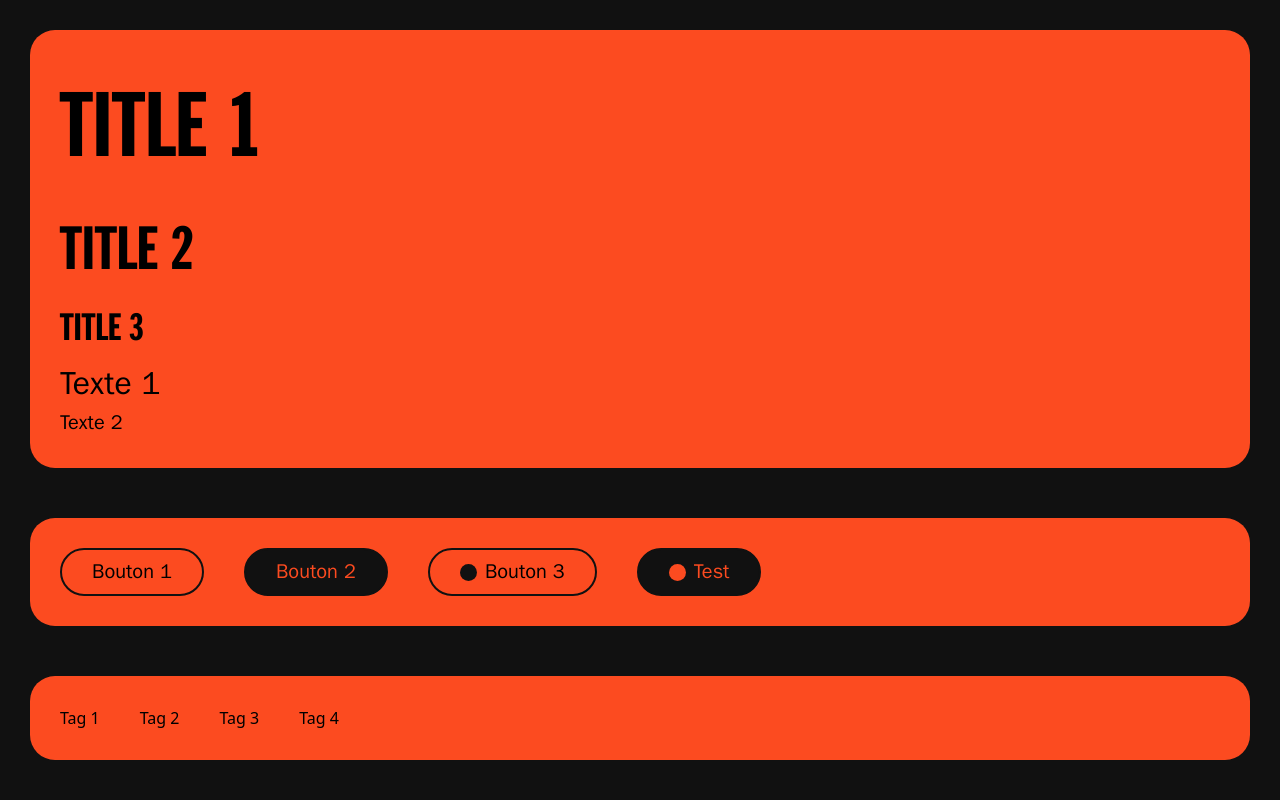
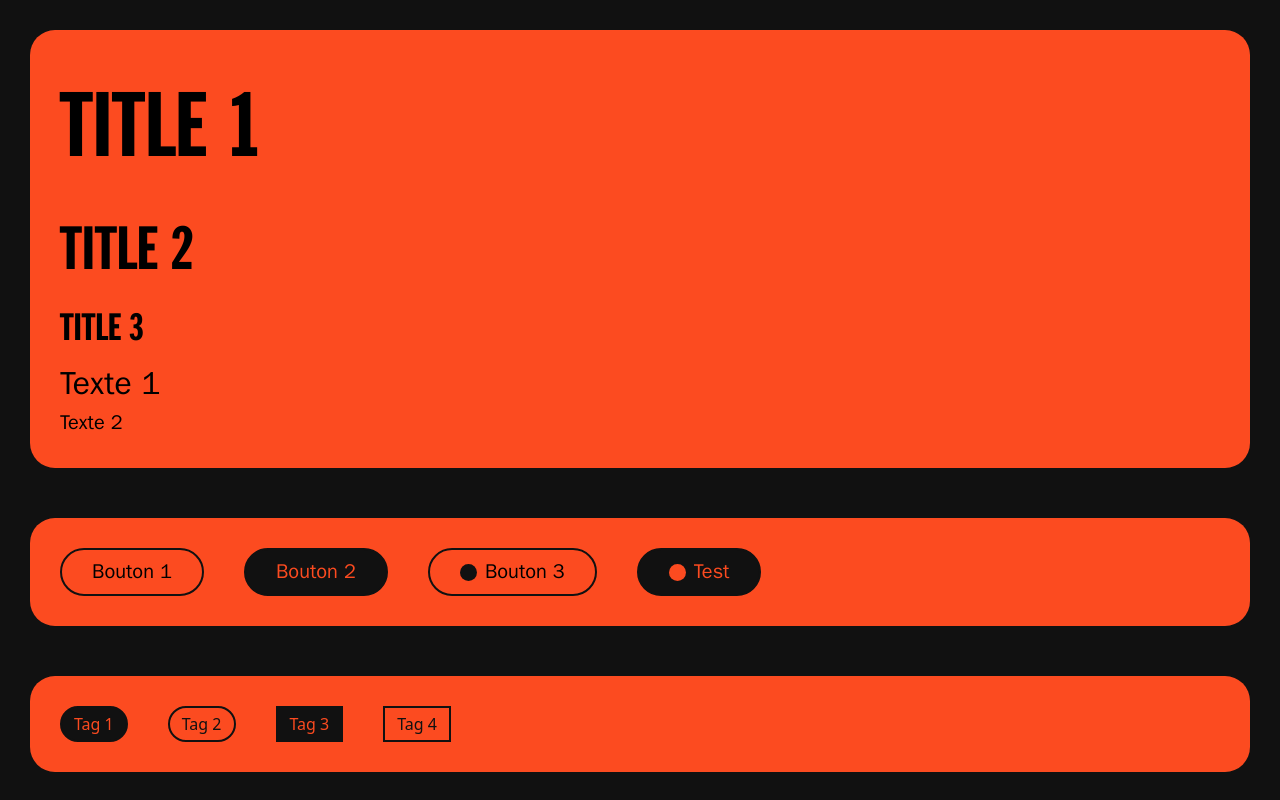
Before and after one commit to louis-va/brm, a React (Vite) app in the folder client/: page /design-system in a window 1280 px wide. Built offline with nearby package versions, Linux system fonts and the light colour scheme.

Commit message:
udate design system

```diff
--- a/client/src/ui/design-system/Tag.tsx
+++ b/client/src/ui/design-system/Tag.tsx
@@ -1,21 +1,33 @@
+import React from 'react';
+
 interface TagProps {
-    variant?: "orange" | "black";
-    children?: React.ReactNode;
+  bgColor: 'orange' | 'black';
+  rounded?: boolean;
+  children?: React.ReactNode;
 }
 
-export const Tag = ({ variant, children }: TagProps) => {
-    let variantClasses;
+export const Tag = ({ bgColor, rounded = true, children }: TagProps) => {
+  let bgColorClasses;
+  let borderClasses;
 
-    switch (variant) {
-        case "orange":
-            variantClasses =
-                "bg-orangePrimary text-blackPrimary border-2 border-blackPrimary rounded-full py-[7px] px-30";
-            break;
-        case "black":
-            variantClasses =
-                "bg-blackPrimary text-orangePrimary border-2 border-blackPrimary rounded-full py-[7px] px-30";
-            break;
-    }
+  switch (bgColor) {
+    case 'orange':
+      bgColorClasses = 'bg-orangePrimary text-blackPrimary';
+      borderClasses = 'border-2 border-blackPrimary';
+      break;
+    case 'black':
+      bgColorClasses = 'bg-blackPrimary text-orangePrimary';
+      borderClasses = 'border-2 border-blackPrimary';
+      break;
+    default:
+      bgColorClasses = '';
+      borderClasses = '';
+      break;
+  }
 
-    return <div className={variantClasses}>{children}</div>;
+  const roundedClasses = rounded ? 'rounded-full' : '';
+
+  const tagClasses = `${bgColorClasses} ${borderClasses} py-1 px-3 ${roundedClasses}`;
+
+  return <div className={tagClasses}>{children}</div>;
 };
```
